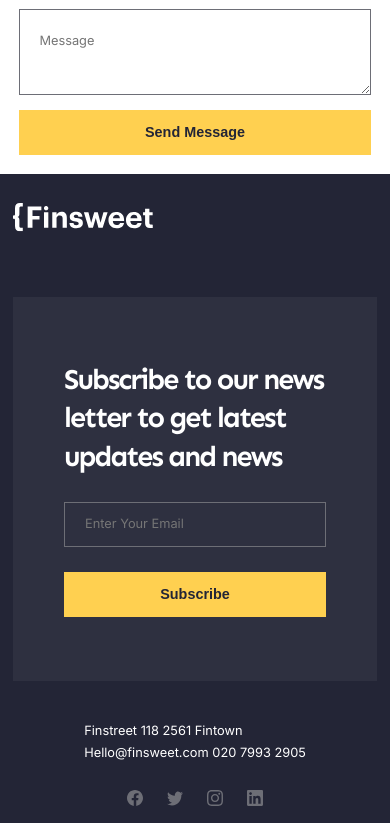
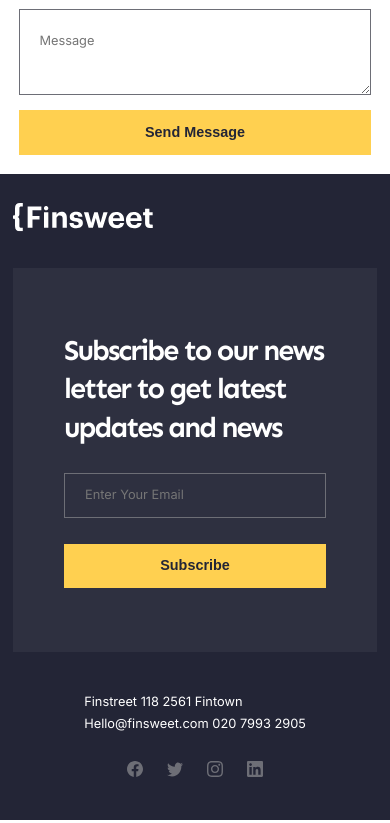
Before and after one commit to Luan-Thanhh/training, a website: page contactpage.html in a window 390 px wide. Shown: the part 824-1647 px from the top of the page. Drawn offline with Linux system fonts and the light colour scheme.

Commit message:
fix padding, margin

```diff
--- a/contactpage.html
+++ b/contactpage.html
@@ -26,7 +26,7 @@
           <a href="./homepage.html" class="navbar__menu-item">Home</a>
           <a href="./blogpage.html" class="navbar__menu-item">Blog</a>
           <a href="./aboutpage.html" class="navbar__menu-item">About us</a>
-          <a href="#" class="navbar__menu-item">Contact us</a>
+          <a href="./contactpage.html" class="navbar__menu-item">Contact us</a>
         </div>
         <button class="navbar__btn">Subscribe</button>
 
--- a/scss/app.scss
+++ b/scss/app.scss
@@ -9,9 +9,9 @@
 @import "./base/base";
 
 // Component
-@import "./component/category";
-@import "./component/authors";
-@import "./component/join";
+@import "./components/category";
+@import "./components/authors";
+@import "./components/join";
 
 // Layouts
 @import "./layouts/navbar";
--- a/scss/layouts/_footer.scss
+++ b/scss/layouts/_footer.scss
@@ -16,6 +16,10 @@
     position: relative;
     z-index: 1;
     border: none;
+
+    @include respond(tablet) {
+      margin-bottom: -3.6rem;
+    }
   }
 
   &__form {
@@ -82,6 +86,10 @@
     display: flex;
     list-style: none;
     gap: 3rem;
+
+    @include respond(tablet) {
+      padding-bottom: 3.2rem;
+    }
   }
 
   &__address {
--- a/scss/layouts/_navbar.scss
+++ b/scss/layouts/_navbar.scss
@@ -171,6 +171,15 @@
     @include heading3($whiteColor);
 
     text-decoration: none;
+    text-transform: capitalize;
+
+    &:hover {
+      color: rgba($whiteColor, 0.6);
+    }
+
+    &:active {
+      color: rgba($whiteColor, 0.8);
+    }
   }
 
   &__overlay-mobile {
--- a/scss/pages/_aboutpage.scss
+++ b/scss/pages/_aboutpage.scss
@@ -152,7 +152,7 @@
     }
 
     @include respond(mobile) {
-      padding: 3.2rem;
+      padding: 4.8rem 3.2rem;
     }
   }
 
@@ -233,6 +233,7 @@
 
     @include respond(mobile) {
       padding: 2rem 2.8rem 0 4.3rem;
+      gap: 6.4rem;
     }
   }
 
--- a/scss/pages/_authorpage.scss
+++ b/scss/pages/_authorpage.scss
@@ -42,9 +42,8 @@
       flex-direction: column;
     }
 
-    @include respond(tablet) {
+    @include respond(mobile) {
       padding: 3.2rem 7.2rem;
-      flex-direction: column;
     }
   }
 
@@ -105,6 +104,7 @@
 
     @include respond(tablet) {
       flex-direction: column;
+      padding-top: 3.2rem;
     }
   }
 
--- a/scss/pages/_categorypage.scss
+++ b/scss/pages/_categorypage.scss
@@ -187,10 +187,6 @@
     flex-wrap: wrap;
     padding-top: 3.2rem;
     list-style: none;
-
-    @include respond(tablet) {
-      justify-content: space-around;
-    }
   }
 
   &__tag-item {
--- a/scss/pages/_homepage.scss
+++ b/scss/pages/_homepage.scss
@@ -114,6 +114,10 @@
       margin-right: 11.8rem;
       padding: 1.6rem 0 3.2rem 0;
       text-align: justify;
+
+      @include respond(mobile) {
+        margin-right: 0;
+      }
     }
 
     @include respond(tablet) {
@@ -189,6 +193,10 @@
     right: 0;
     text-decoration: none;
     color: $purple;
+
+    @include respond(mobile) {
+      top: 1.8rem;
+    }
   }
 
   // Introduce
@@ -218,6 +226,11 @@
       width: 100%;
       height: 2.3rem;
       background-color: $purple;
+
+      @include respond(mobile) {
+        max-width: 30%;
+        right: 0;
+      }
     }
 
     &::before {
@@ -229,6 +242,11 @@
       width: 100%;
       height: 2.3rem;
       background-color: $yellowBg;
+
+      @include respond(mobile) {
+        max-width: 70%;
+        left: 0;
+      }
     }
   }
 
@@ -324,6 +342,7 @@
     @include respond(mobile) {
       position: relative;
       padding-bottom: 0;
+      padding: 3.6rem;
     }
   }
 
@@ -357,6 +376,8 @@
 
       @include respond(tablet) {
         @include heading2($mediumGreyColor);
+
+        padding-bottom: 3.2rem;
       }
     }
   }
@@ -367,7 +388,7 @@
 
       @include respond(tablet) {
         width: 100%;
-        width: 25rem;
+        width: 18rem;
       }
     }
   }
@@ -393,7 +414,8 @@
       @include textBody1;
     }
 
-    @include respond(tablet) {
+    @include respond(mobile) {
+      gap: 16px;
       padding: 4.8rem;
     }
   }
@@ -437,6 +459,7 @@
     margin-top: 12.1rem;
 
     @include respond(tablet) {
+      margin-top: 6rem;
       padding-right: 0;
     }
   }
@@ -464,6 +487,10 @@
     position: absolute;
     right: 0;
     bottom: 0;
+
+    @include respond(mobile) {
+      flex-direction: column;
+    }
   }
 
   &__testimonial-btn {
@@ -520,9 +547,5 @@
       flex-direction: column;
       gap: 32px;
     }
-
-    @include respond(mobile) {
-      gap: 16px;
-    }
   }
 }
```
Also changed, not shown: css/style.css, scss/components/_authors.scss (renamed from scss/component/_authors.scss), scss/components/_category.scss (renamed from scss/component/_category.scss), scss/components/_join.scss (renamed from scss/component/_join.scss), 1 other file.
